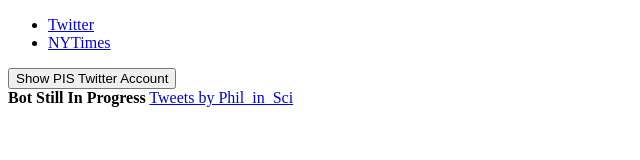
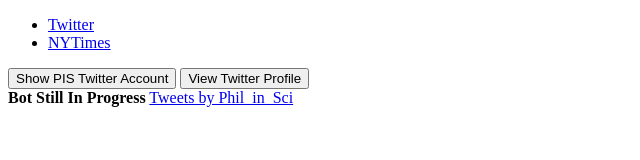
Before and after one commit to dotSlashJack/philosophy-in-science.github.io, a plain HTML site: page index.html in a window 1280 px wide. Shown: the whole page, without its empty margins (0-640 px from the left). Drawn offline with Linux system fonts and the light colour scheme.

Commit message:
Update index.html

```diff
--- a/index.html
+++ b/index.html
@@ -11,6 +11,7 @@
     		</ul>
 		</nav>
 		<button onclick="func()">Show PIS Twitter Account</button>
+		<button a href="www.google.com">View Twitter Profile</button>
 		<div id="customTwitter">
 			<strong>Bot Still In Progress</strong>
 			<a class="twitter-timeline" href="https://twitter.com/Phil_in_Sci">Tweets by Phil_in_Sci</a> <script async src="//platform.twitter.com/widgets.js" charset="utf-8"></script>
```
